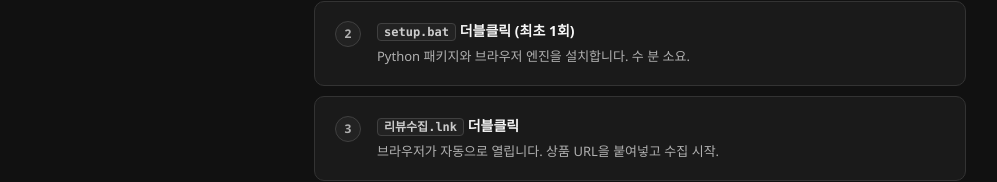
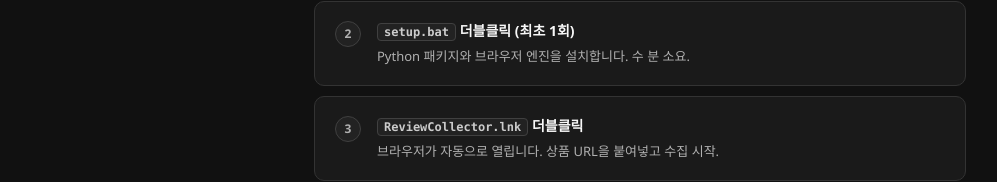
Before and after one commit to baekho3330-cyber/RC, a plain HTML site: page docs/index.html in a window 1280 px wide. Shown: the part 773-955 px from the top of the page, without its empty margins (0-997 px from the left). Drawn offline with Linux system fonts and the light colour scheme.

Commit message:
fix: rename Korean filenames to English for cross-platform compatibility
Rename 리뷰수집.hta to ReviewCollector.hta and update setup.bat shortcut
creation command to use ASCII paths, fixing encoding error on non-Korean
Windows systems.

Co-Authored-By: Claude Sonnet 4.6 <noreply@anthropic.com>

```diff
--- a/docs/index.html
+++ b/docs/index.html
@@ -299,7 +299,7 @@ footer a:hover { color: var(--text); }
     <div class="step">
       <div class="step-num">3</div>
       <div class="step-body">
-        <div class="step-title"><code>리뷰수집.lnk</code> 더블클릭</div>
+        <div class="step-title"><code>ReviewCollector.lnk</code> 더블클릭</div>
         <div class="step-desc">브라우저가 자동으로 열립니다. 상품 URL을 붙여넣고 수집 시작.</div>
       </div>
     </div>
```
Also changed, not shown: 3 other files.
